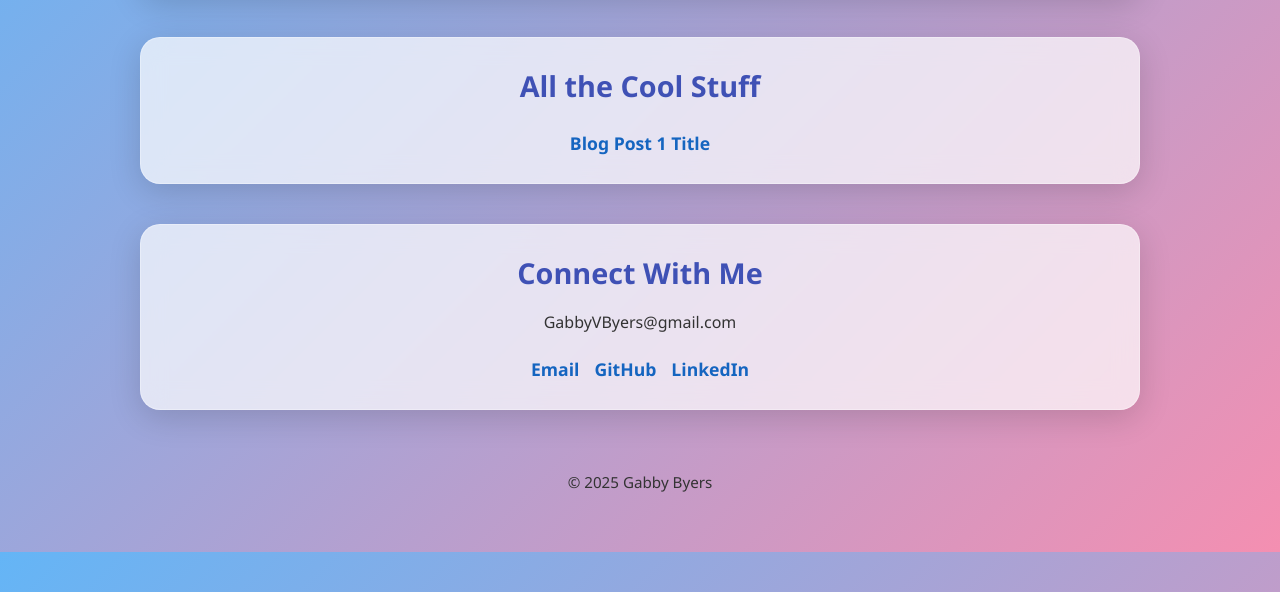
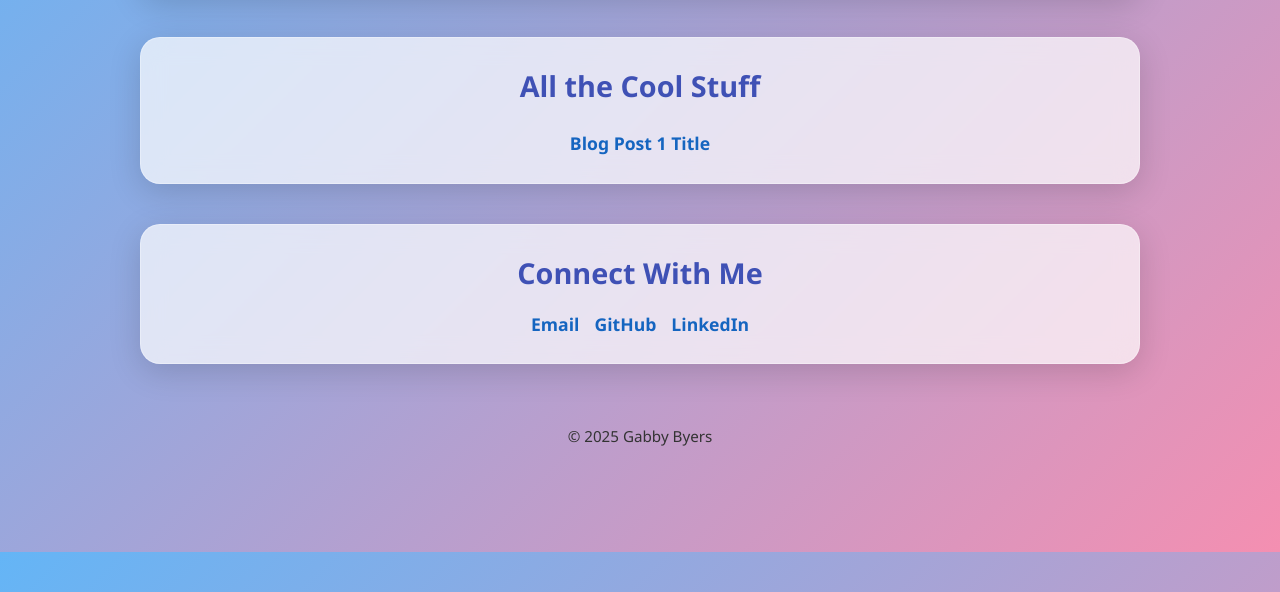
Before and after one commit to GabbyVByers/Blogsite, a plain HTML site: page index.html in a window 1280 px wide. Shown: the part 248-840 px from the top of the page. Drawn offline with Linux system fonts and the light colour scheme.

Commit message:
Update index.html

```diff
--- a/index.html
+++ b/index.html
@@ -32,7 +32,6 @@
 
             <section class="social-links section-box frosted-box">
                 <h2>Connect With Me</h2>
-                <p>GabbyVByers@gmail.com</p>
                 <ul>
                     <li><a href="#" onclick="navigator.clipboard.writeText('GabbyVByers@gmail.com'); alert('Email copied to clipboard!'); return false;">Email</a></li>
                     <li><a href="https://github.com/GabbyVByers" target="_blank">GitHub</a></li>
```
